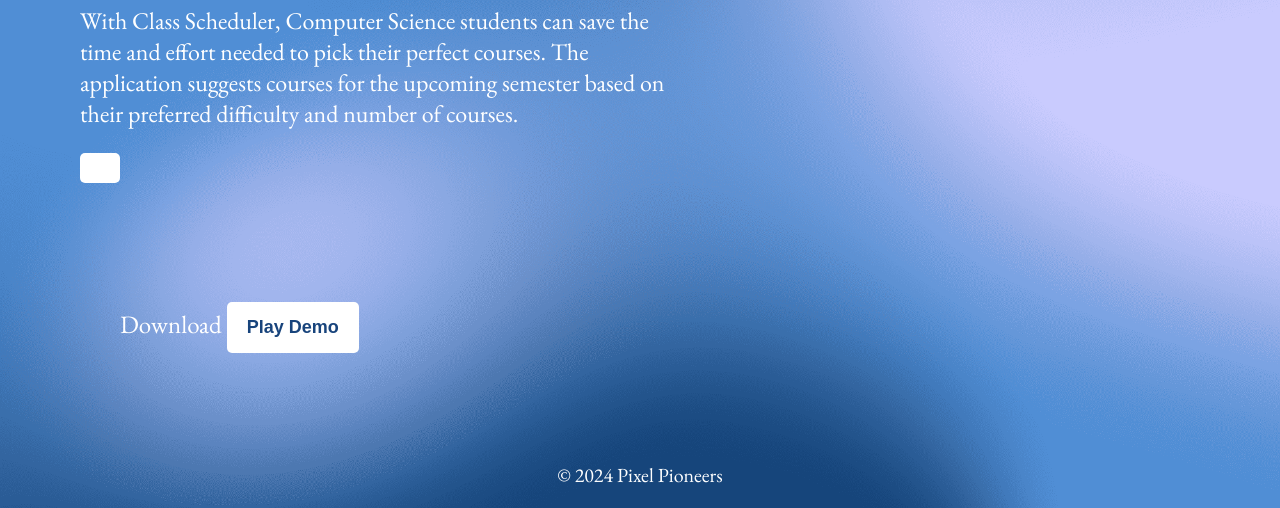
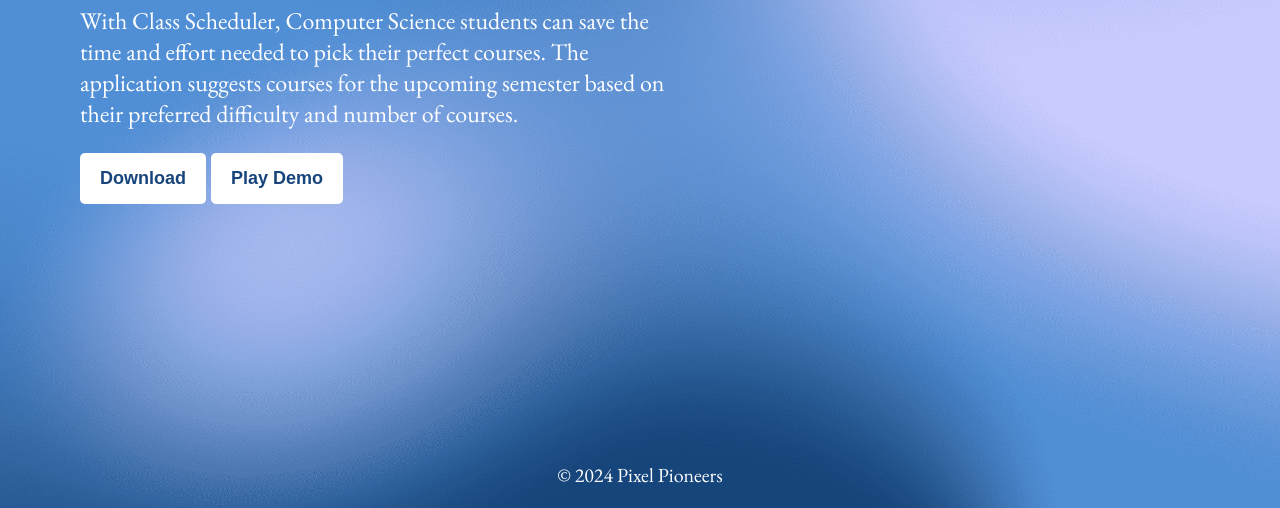
Before and after one commit to AviSid20/PixelPioneersScheduler, a plain HTML site: page index.html in a window 1280 px wide. Shown: the part 292-800 px from the top of the page. Drawn offline with nearby package versions, Linux system fonts and the light colour scheme; a web font is replaced by a local one.

Commit message:
Update index.html

```diff
--- a/index.html
+++ b/index.html
@@ -29,7 +29,7 @@
             <h2 style = "margin-top: 175px;">Course Planning Made Easy.</h2>
             <p style = "font-family: EB Garamond; font-size:x-large">With Class Scheduler, Computer Science students can save the time and effort needed to pick their perfect courses. The application suggests courses for the upcoming semester based on their preferred difficulty and number of courses.</p>
         </div>
-        <link href="https://code.cs.umanitoba.ca/comp3350-winter2024/pixelpioneers-ao1-7" class="download-btn">Download</link>
+        <a href="https://code.cs.umanitoba.ca/comp3350-winter2024/pixelpioneers-ao1-7" class="download-btn">Download</a>
         <button class="download-btn" style="border: none;" onclick="playVideo()">Play Demo</button>
 
         <div id="video-modal" class="modal">
```
